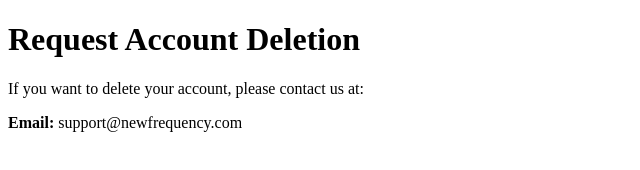
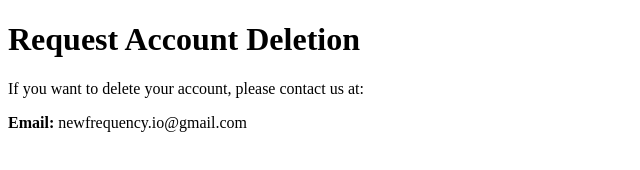
Before and after one commit to Phunyeletso/newfrequency-account-deletion, a plain HTML site: page index.html in a window 1280 px wide. Shown: the full height of the page, 0-640 px from the left. Drawn offline with Linux system fonts and the light colour scheme.

Commit message:
Update index.html

```diff
--- a/index.html
+++ b/index.html
@@ -6,6 +6,6 @@
 <body>
     <h1>Request Account Deletion</h1>
     <p>If you want to delete your account, please contact us at:</p>
-    <p><strong>Email:</strong> support@newfrequency.com</p>
+    <p><strong>Email:</strong> newfrequency.io@gmail.com</p>
 </body>
 </html>
```
